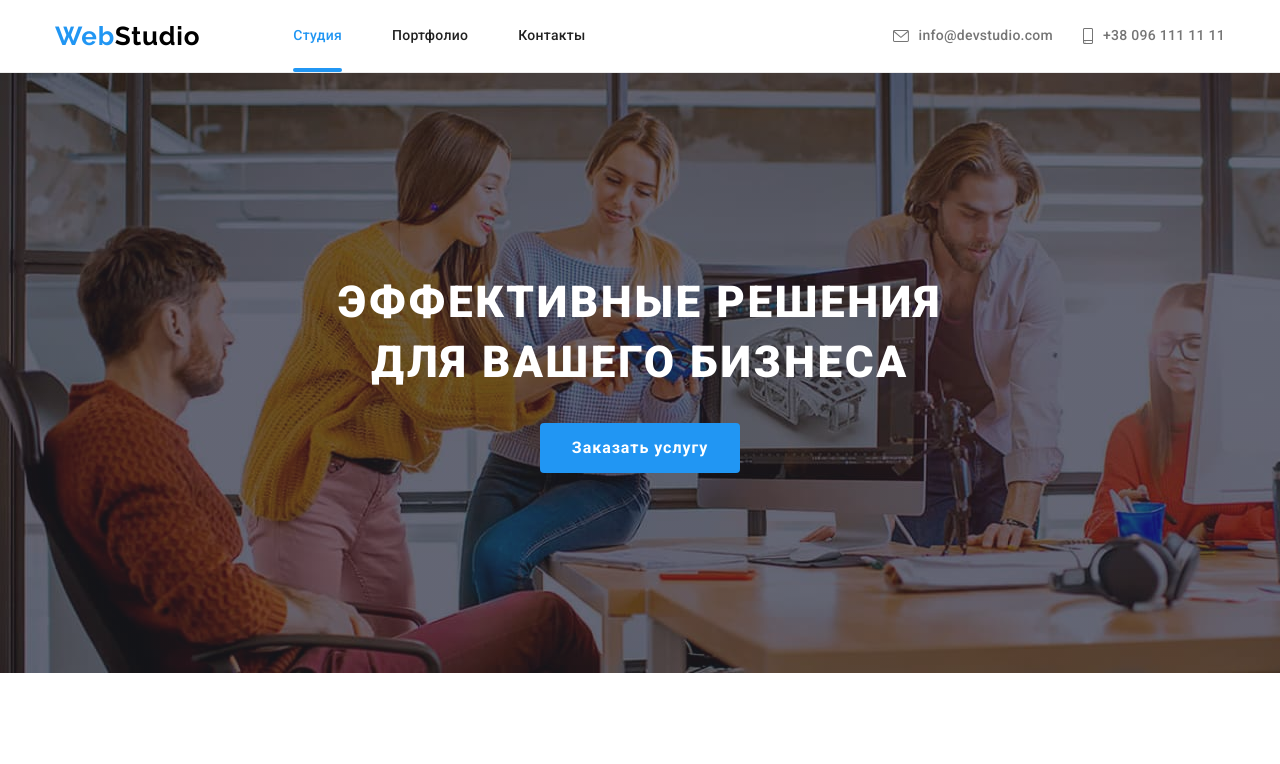
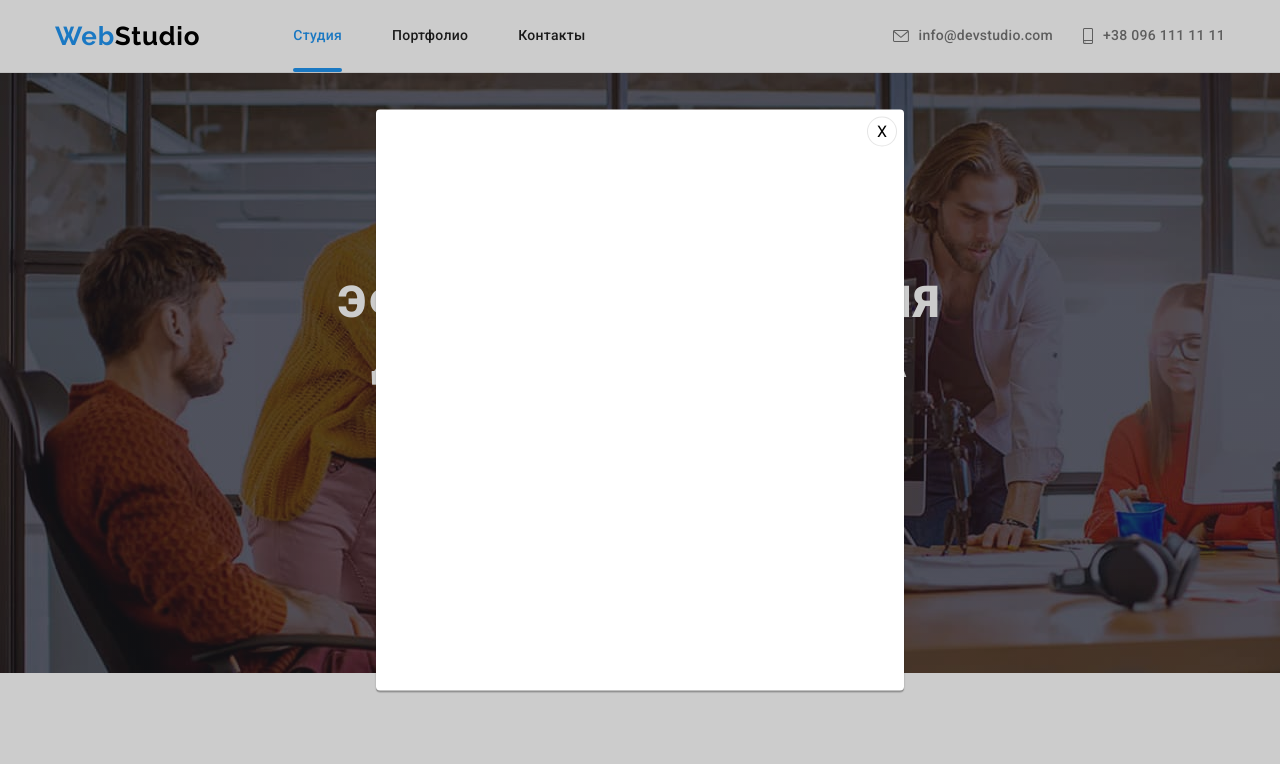
Before and after one commit to BokovRoman/goit-markup-hw-05, a plain HTML site: page index.html in a window 1280 px wide. Both pictures are taken after a click on the button "Заказать услугу". Shown: the top 764 px of the page. Drawn offline with nearby package versions, Linux system fonts and the light colour scheme.

Commit message:
Добавляет модальное окно

```diff
--- a/css/styles.css
+++ b/css/styles.css
@@ -623,7 +623,8 @@ img {
   opacity: 0;
 }
 
-.grid-item > .link:hover .product-overlay {
+.grid-item > .link:hover .product-overlay,
+.grid-item > .link:focus .product-overlay {
   transform: translateY(0%);
   opacity: 1;
 }
@@ -670,3 +671,49 @@ img {
   margin-bottom: 0;
   background: rgba(47, 48, 58, 0.8);
 }
+
+.backdrop.is-hidden .modal {
+  transform: translate(-50%, -50%) scale(0.5);
+}
+
+.backdrop.is-hidden {
+  opacity: 0;
+  pointer-events: none;
+}
+
+.backdrop {
+  position: fixed;
+  top: 0;
+  left: 0;
+  bottom: 0;
+  right: 0;
+  background-color: rgba(0, 0, 0, 0.2);
+  z-index: 55;
+  opacity: 1;
+  transition: opacity 250ms cubic-bezier(0.4, 0, 0.2, 1);
+}
+
+.modal {
+  position: absolute;
+  top: 50%;
+  left: 50%;
+  transform: translate(-50%, -50%) scale(1);
+  min-width: 528px;
+  min-height: 581px;
+  background-color: var(--white-color);
+  box-shadow: 0px 1px 3px rgba(0, 0, 0, 0.12), 0px 1px 1px rgba(0, 0, 0, 0.14),
+    0px 2px 1px rgba(0, 0, 0, 0.2);
+  border-radius: 4px;
+  transition: transform 250ms cubic-bezier(0.4, 0, 0.2, 1);
+}
+
+.modal > button {
+  position: absolute;
+  width: 30px;
+  height: 30px;
+  right: 7px;
+  top: 7px;
+  background-color: #ffffff;
+  border: 1px solid rgba(0, 0, 0, 0.1);
+  border-radius: 50%;
+}
--- a/index.html
+++ b/index.html
@@ -65,7 +65,12 @@
             <br />
             для вашего бизнеса
           </h1>
-          <button name="button" class="btn">Заказать услугу</button>
+          <button data-modal-open name="button" class="btn">Заказать услугу</button>
+          <div class="backdrop is-hidden" data-modal>
+            <div class="modal">
+              <button data-modal-close>X</button>
+            </div>
+          </div>
         </div>
       </section>
       <section class="features">
@@ -422,5 +427,6 @@
       </div>
     </div>
     </footer>
+    <script src="./js/modal.js"></script>
   </body>
 </html>
--- /dev/null
+++ b/js/modal.js
@@ -0,0 +1,14 @@
+(() => {
+  const refs = {
+    openModalBtn: document.querySelector('[data-modal-open]'),
+    closeModalBtn: document.querySelector('[data-modal-close]'),
+    modal: document.querySelector('[data-modal]'),
+  };
+
+  refs.openModalBtn.addEventListener('click', toggleModal);
+  refs.closeModalBtn.addEventListener('click', toggleModal);
+
+  function toggleModal() {
+    refs.modal.classList.toggle('is-hidden');
+  }
+})();
```
